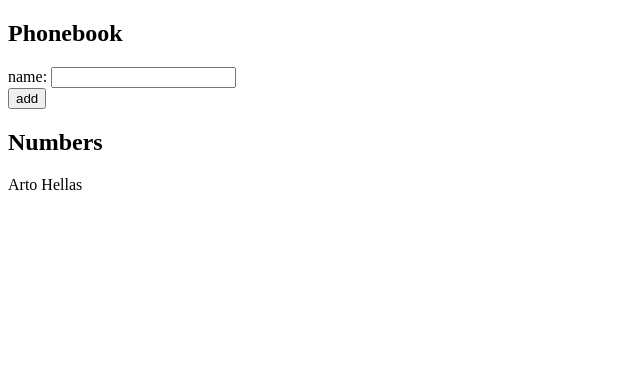
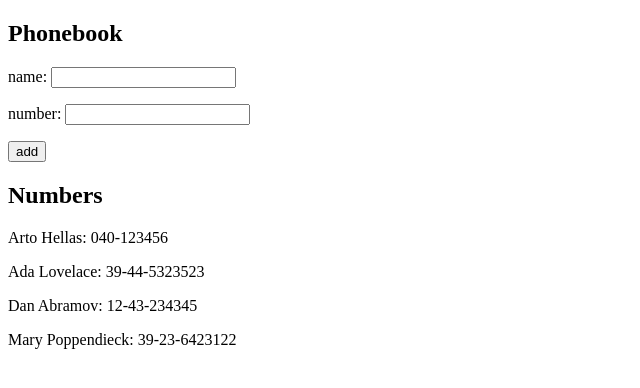
Before and after one commit to CarlosGBGzz/CursoFullStackOpen, a React (Vite) app in the folder Part2/phonebook/: page / in a window 1280 px wide. Shown: the top 388 px of the page, without its empty margins (0-640 px from the left). Built offline with nearby package versions, Linux system fonts and the light colour scheme.

Commit message:
feat: support rendering and adding numbers

```diff
--- a/Part2/phonebook/src/App.jsx
+++ b/Part2/phonebook/src/App.jsx
@@ -3,19 +3,26 @@
 const Numbers = ({numbers}) => (
   <>
     {numbers.map(number =>
-      <p key={number.name}>{number.name}</p>
+      <p key={number.id}>{number.name}: {number.number}</p>
     )}
   </>
 )
 
 const App = () => {
   const [persons, setPersons] = useState([
-    { name: 'Arto Hellas' }
+    { name: 'Arto Hellas', number: '040-123456', id: 1 },
+    { name: 'Ada Lovelace', number: '39-44-5323523', id: 2 },
+    { name: 'Dan Abramov', number: '12-43-234345', id: 3 },
+    { name: 'Mary Poppendieck', number: '39-23-6423122', id: 4 }
   ])
   const [newName, setNewName] = useState('')
+  const [newNumber, setNewNumber] = useState('')
 
   const handleNameChange = (event) => {
     setNewName(event.target.value)
+  }
+  const handleNumberChange = (event) => {
+    setNewNumber(event.target.value)
   }
 
   const addPerson = (event) => {
@@ -23,9 +30,13 @@
     if (persons.some( person => person.name.toLowerCase() === newName.toLocaleLowerCase())) {
       alert(`${newName} is already added to phonebook`)
     } else {
-      let personObject = {name : newName }
+      let personObject = {
+        name : newName,
+        number : newNumber,
+        id: crypto.randomUUID()}
       setPersons(persons.concat(personObject))
       setNewName('')
+      setNewNumber('')
     }
   }
 
@@ -34,7 +45,8 @@
       <h2>Phonebook</h2>
       <form onSubmit={addPerson}>
         <div>
-          name: <input value={newName} onChange={handleNameChange}/>
+          <p>name: <input value={newName} onChange={handleNameChange}/></p>
+          <p>number: <input value={newNumber} onChange={handleNumberChange}/></p>
         </div>
         <div>
           <button type="submit">add</button>
```
